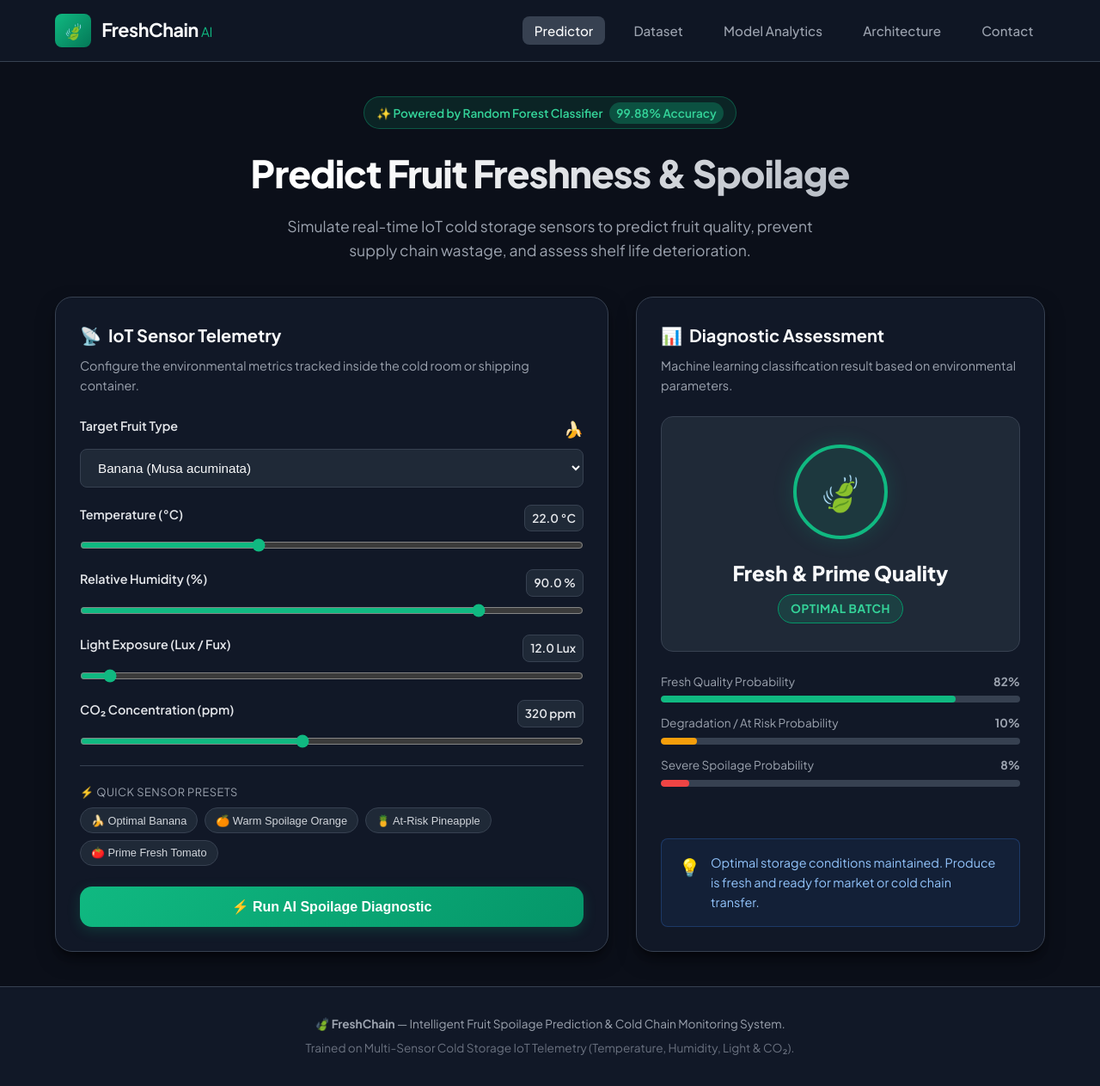
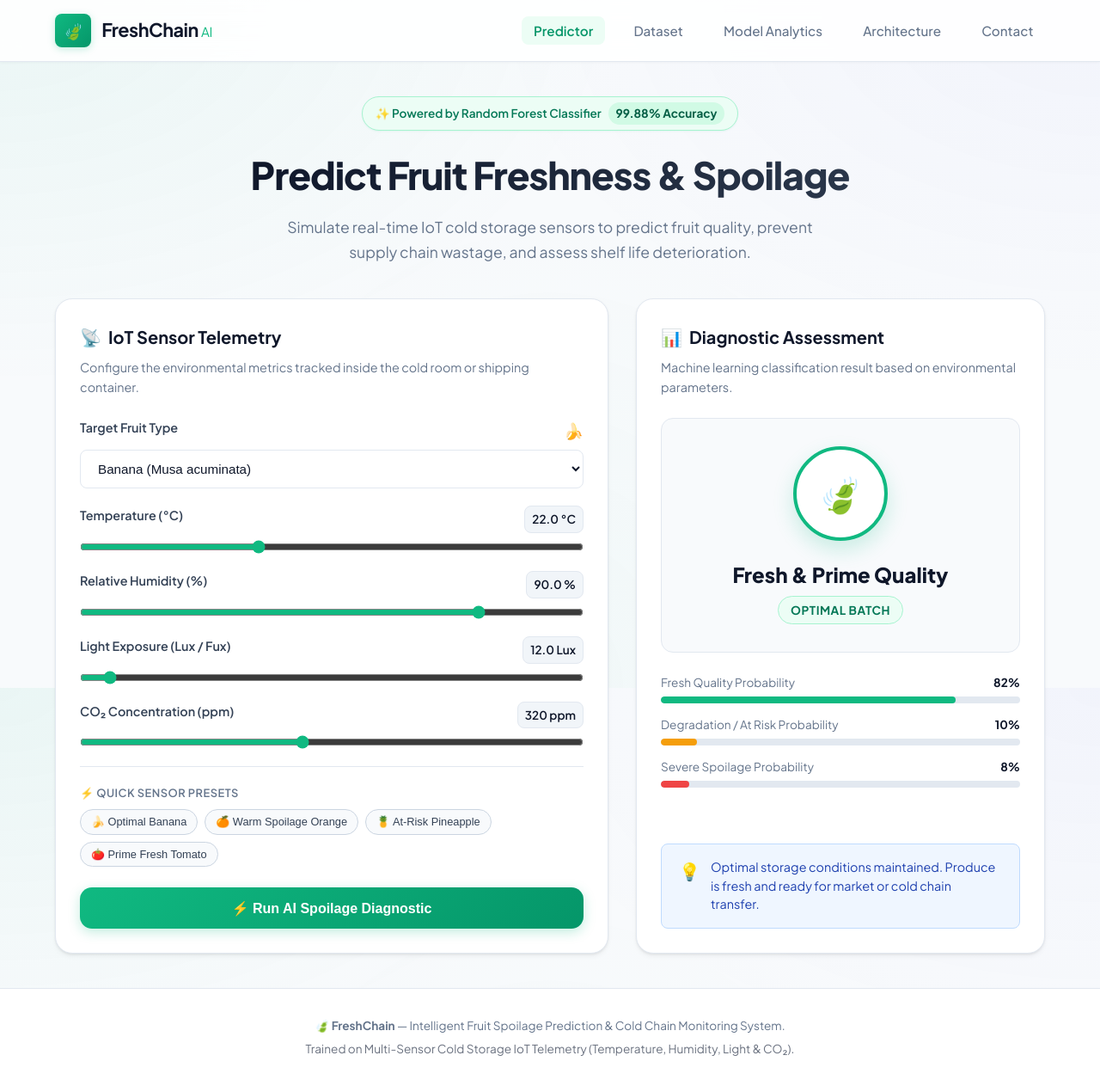
Before and after one commit to mdrahimadnan/ML-FRESHCHAIN, a Flask app: page / in a window 1280 px wide. Shown: the whole page at 86% size. Before the commit the page ends 1227 px from the top, so only its background shows below. Run offline with Flask 3, Linux system fonts and the light colour scheme.

Commit message:
feat: switch UI to light theme and add Render deployment configuration

```diff
--- /dev/null
+++ b/requirements.txt
@@ -0,0 +1,6 @@
+Flask>=3.0.0
+gunicorn>=21.2.0
+pandas>=2.0.0
+numpy>=1.24.0
+scikit-learn>=1.3.0
+joblib>=1.3.0
--- a/static/style.css
+++ b/static/style.css
@@ -2,21 +2,22 @@
   --primary: #10b981;
   --primary-hover: #059669;
   --primary-light: #ecfdf5;
-  --primary-glow: rgba(16, 185, 129, 0.2);
+  --primary-glow: rgba(16, 185, 129, 0.15);
   --secondary: #6366f1;
-  --bg: #0b0f19;
-  --surface: #111827;
-  --surface-card: #1f2937;
-  --surface-border: #374151;
-  --text-main: #f9fafb;
-  --text-muted: #9ca3af;
+  --bg: #f8fafc;
+  --surface: #ffffff;
+  --surface-card: #f8fafc;
+  --surface-border: #e2e8f0;
+  --text-main: #0f172a;
+  --text-muted: #64748b;
   --accent-good: #10b981;
   --accent-warn: #f59e0b;
   --accent-danger: #ef4444;
   --radius-sm: 8px;
   --radius-md: 14px;
   --radius-lg: 20px;
-  --shadow: 0 10px 25px -5px rgba(0, 0, 0, 0.5), 0 8px 10px -6px rgba(0, 0, 0, 0.5);
+  --shadow: 0 4px 6px -1px rgba(0, 0, 0, 0.05), 0 2px 4px -2px rgba(0, 0, 0, 0.04), 0 1px 3px rgba(0, 0, 0, 0.05);
+  --shadow-lg: 0 10px 25px -3px rgba(0, 0, 0, 0.08), 0 4px 6px -4px rgba(0, 0, 0, 0.04);
   --font-family: -apple-system, BlinkMacSystemFont, "Segoe UI", Roboto, "Helvetica Neue", Arial, sans-serif;
 }
 
@@ -29,6 +30,11 @@
 body {
   font-family: var(--font-family);
   background-color: var(--bg);
+  background-image:
+    radial-gradient(at 0% 0%, rgba(16, 185, 129, 0.06) 0px, transparent 40%),
+    radial-gradient(at 100% 0%, rgba(99, 102, 241, 0.04) 0px, transparent 40%),
+    radial-gradient(at 50% 100%, rgba(16, 185, 129, 0.03) 0px, transparent 50%);
+  background-attachment: fixed;
   color: var(--text-main);
   line-height: 1.6;
   min-height: 100vh;
@@ -38,12 +44,14 @@ body {
 
 /* Navbar */
 .navbar {
-  background: rgba(17, 24, 39, 0.85);
+  background: rgba(255, 255, 255, 0.88);
   backdrop-filter: blur(12px);
+  -webkit-backdrop-filter: blur(12px);
   border-bottom: 1px solid var(--surface-border);
   position: sticky;
   top: 0;
   z-index: 100;
+  box-shadow: 0 1px 3px rgba(0, 0, 0, 0.03);
 }
 
 .nav-container {
@@ -67,11 +75,12 @@ body {
 }
 
 .nav-brand .brand-badge {
-  background: linear-gradient(135deg, #10b981, #047857);
+  background: linear-gradient(135deg, #10b981, #059669);
   padding: 0.35rem 0.65rem;
   border-radius: var(--radius-sm);
   color: white;
   font-size: 1.1rem;
+  box-shadow: 0 2px 8px rgba(16, 185, 129, 0.25);
 }
 
 .nav-links {
@@ -90,10 +99,15 @@ body {
   transition: all 0.2s ease;
 }
 
-.nav-links a:hover,
+.nav-links a:hover {
+  color: var(--text-main);
+  background: #f1f5f9;
+}
+
 .nav-links a.active {
-  color: var(--text-main);
-  background: var(--surface-border);
+  color: #059669;
+  background: var(--primary-light);
+  font-weight: 600;
 }
 
 .main-content {
@@ -114,21 +128,22 @@ body {
   display: inline-flex;
   align-items: center;
   gap: 0.5rem;
-  background: rgba(16, 185, 129, 0.12);
-  border: 1px solid rgba(16, 185, 129, 0.35);
-  color: #34d399;
+  background: #ecfdf5;
+  border: 1px solid #a7f3d0;
+  color: #047857;
   padding: 0.35rem 0.9rem;
   border-radius: 9999px;
   font-size: 0.85rem;
   font-weight: 600;
   margin-bottom: 1rem;
+  box-shadow: 0 1px 2px rgba(16, 185, 129, 0.08);
 }
 
 .hero-title {
   font-size: 2.75rem;
   font-weight: 800;
   letter-spacing: -1px;
-  background: linear-gradient(135deg, #ffffff 30%, #9ca3af 100%);
+  background: linear-gradient(135deg, #0f172a 20%, #334155 100%);
   -webkit-background-clip: text;
   -webkit-text-fill-color: transparent;
   margin-bottom: 0.75rem;
@@ -161,11 +176,17 @@ body {
   border-radius: var(--radius-lg);
   padding: 1.75rem;
   box-shadow: var(--shadow);
+  transition: transform 0.2s ease, box-shadow 0.2s ease;
+}
+
+.card:hover {
+  box-shadow: var(--shadow-lg);
 }
 
 .card-title {
   font-size: 1.25rem;
   font-weight: 700;
+  color: var(--text-main);
   margin-bottom: 0.5rem;
   display: flex;
   align-items: center;
@@ -189,14 +210,14 @@ body {
   font-size: 0.9rem;
   font-weight: 600;
   margin-bottom: 0.5rem;
-  color: #e5e7eb;
+  color: #334155;
 }
 
 .form-control,
 .form-select {
   width: 100%;
   padding: 0.75rem 1rem;
-  background: var(--surface-card);
+  background: #ffffff;
   border: 1px solid var(--surface-border);
   border-radius: var(--radius-sm);
   color: var(--text-main);
@@ -224,8 +245,9 @@ body {
 }
 
 .slider-val {
-  min-width: 55px;
-  background: var(--surface-card);
+  min-width: 60px;
+  background: #f1f5f9;
+  color: #0f172a;
   padding: 0.25rem 0.5rem;
   border-radius: var(--radius-sm);
   text-align: center;
@@ -248,6 +270,7 @@ body {
   color: var(--text-muted);
   margin-bottom: 0.5rem;
   display: block;
+  font-weight: 600;
 }
 
 .preset-buttons {
@@ -257,11 +280,12 @@ body {
 }
 
 .btn-preset {
-  background: var(--surface-card);
-  border: 1px solid var(--surface-border);
-  color: #d1d5db;
+  background: #f8fafc;
+  border: 1px solid #cbd5e1;
+  color: #334155;
   padding: 0.4rem 0.75rem;
   font-size: 0.8rem;
+  font-weight: 500;
   border-radius: 9999px;
   cursor: pointer;
   transition: all 0.2s;
@@ -283,7 +308,7 @@ body {
   border: none;
   border-radius: var(--radius-md);
   cursor: pointer;
-  box-shadow: 0 4px 15px var(--primary-glow);
+  box-shadow: 0 4px 14px rgba(16, 185, 129, 0.25);
   transition: all 0.2s;
   display: flex;
   justify-content: center;
@@ -307,7 +333,7 @@ body {
 .status-badge-container {
   text-align: center;
   padding: 2rem 1.5rem;
-  background: var(--surface-card);
+  background: #f8fafc;
   border-radius: var(--radius-md);
   border: 1px solid var(--surface-border);
   margin-bottom: 1.5rem;
@@ -323,15 +349,16 @@ body {
   justify-content: center;
   font-size: 2.5rem;
   position: relative;
-  background: rgba(16, 185, 129, 0.1);
+  background: #ffffff;
   border: 4px solid var(--primary);
-  box-shadow: 0 0 25px var(--primary-glow);
+  box-shadow: 0 10px 25px rgba(16, 185, 129, 0.2);
   transition: all 0.3s ease;
 }
 
 .status-title {
   font-size: 1.5rem;
   font-weight: 800;
+  color: var(--text-main);
   margin-bottom: 0.35rem;
 }
 
@@ -346,21 +373,21 @@ body {
 }
 
 .badge-success {
-  background: rgba(16, 185, 129, 0.15);
-  color: #34d399;
-  border: 1px solid #059669;
+  background: #ecfdf5;
+  color: #047857;
+  border: 1px solid #a7f3d0;
 }
 
 .badge-warning {
-  background: rgba(245, 158, 11, 0.15);
-  color: #fbbf24;
-  border: 1px solid #d97706;
+  background: #fffbeb;
+  color: #b45309;
+  border: 1px solid #fde68a;
 }
 
 .badge-danger {
-  background: rgba(239, 68, 68, 0.15);
-  color: #f87171;
-  border: 1px solid #dc2626;
+  background: #fef2f2;
+  color: #b91c1c;
+  border: 1px solid #fecaca;
 }
 
 /* Probabilities Progress Bars */
@@ -384,10 +411,14 @@ body {
   color: var(--text-muted);
 }
 
+.prob-header strong {
+  color: var(--text-main);
+}
+
 .progress-track {
   width: 100%;
   height: 8px;
-  background: #374151;
+  background: #e2e8f0;
   border-radius: 9999px;
   overflow: hidden;
 }
@@ -404,15 +435,16 @@ body {
 
 /* Recommendation Box */
 .recommendation-box {
-  background: rgba(59, 130, 246, 0.08);
-  border: 1px solid rgba(59, 130, 246, 0.25);
+  background: #eff6ff;
+  border: 1px solid #bfdbfe;
   padding: 1rem 1.25rem;
   border-radius: var(--radius-sm);
-  color: #93c5fd;
+  color: #1e40af;
   font-size: 0.9rem;
   display: flex;
   gap: 0.75rem;
   align-items: flex-start;
+  line-height: 1.5;
 }
 
 /* Stats Cards (for Dataset & Model views) */
--- a/templates/about.html
+++ b/templates/about.html
@@ -14,7 +14,7 @@
 <div style="display: flex; flex-direction: column; gap: 2rem;">
     <div class="card">
         <h2 class="card-title">🍃 The Cold Chain Challenge</h2>
-        <p style="color: #d1d5db; margin-top: 0.75rem; line-height: 1.8;">
+        <p style="color: #334155; margin-top: 0.75rem; line-height: 1.8;">
             Post-harvest loss in fruits and perishables exceeds 30% globally due to temperature abuse, inadequate humidity regulation, and poor ventilation during transport. FreshChain combines multi-spectral IoT sensor telemetry (Temperature, Humidity, Light Exposure, and CO₂ gas emissions) with trained machine learning models to detect spoilage onset before visible degradation appears.
         </p>
     </div>
--- a/templates/contact.html
+++ b/templates/contact.html
@@ -13,7 +13,7 @@
 
 <div class="card" style="max-width: 650px; margin: 0 auto;">
     {% if sent %}
-    <div style="background: rgba(16, 185, 129, 0.15); border: 1px solid #10b981; padding: 1.25rem; border-radius: var(--radius-sm); color: #34d399; text-align: center; margin-bottom: 1.5rem;">
+    <div style="background: #ecfdf5; border: 1px solid #a7f3d0; padding: 1.25rem; border-radius: var(--radius-sm); color: #065f46; text-align: center; margin-bottom: 1.5rem;">
         ✅ <strong>Message received!</strong> Thank you for reaching out to the FreshChain team.
     </div>
     {% endif %}
--- a/templates/index.html
+++ b/templates/index.html
@@ -6,7 +6,7 @@
 <div class="hero-header">
     <div class="hero-tag">
         <span>✨ Powered by Random Forest Classifier</span>
-        <span style="background: rgba(16, 185, 129, 0.3); padding: 0.1rem 0.5rem; border-radius: 9999px;">99.88% Accuracy</span>
+        <span style="background: #d1fae5; color: #065f46; font-weight: 700; padding: 0.15rem 0.55rem; border-radius: 9999px;">99.88% Accuracy</span>
     </div>
     <h1 class="hero-title">Predict Fruit Freshness & Spoilage</h1>
     <p class="hero-subtitle">Simulate real-time IoT cold storage sensors to predict fruit quality, prevent supply chain wastage, and assess shelf life deterioration.</p>
@@ -254,18 +254,18 @@
 
         if (res.prediction === 2) { // Fresh
             ring.style.borderColor = '#10b981';
-            ring.style.boxShadow = '0 0 30px rgba(16, 185, 129, 0.4)';
-            ring.style.background = 'rgba(16, 185, 129, 0.12)';
+            ring.style.boxShadow = '0 10px 25px rgba(16, 185, 129, 0.25)';
+            ring.style.background = '#ecfdf5';
             icon.innerText = '🍃';
         } else if (res.prediction === 1) { // At risk
             ring.style.borderColor = '#f59e0b';
-            ring.style.boxShadow = '0 0 30px rgba(245, 158, 11, 0.4)';
-            ring.style.background = 'rgba(245, 158, 11, 0.12)';
+            ring.style.boxShadow = '0 10px 25px rgba(245, 158, 11, 0.25)';
+            ring.style.background = '#fffbeb';
             icon.innerText = '⚠️';
         } else { // Spoiled
             ring.style.borderColor = '#ef4444';
-            ring.style.boxShadow = '0 0 30px rgba(239, 68, 68, 0.4)';
-            ring.style.background = 'rgba(239, 68, 68, 0.12)';
+            ring.style.boxShadow = '0 10px 25px rgba(239, 68, 68, 0.25)';
+            ring.style.background = '#fef2f2';
             icon.innerText = '☣️';
         }
 
--- a/templates/models.html
+++ b/templates/models.html
@@ -37,10 +37,10 @@
                     <td>
                         {{ m.name }}
                         {% if 'Active' in m.status %}
-                        <span style="margin-left: 0.5rem; background: #10b981; color: #000; font-size: 0.7rem; font-weight: 800; padding: 0.15rem 0.45rem; border-radius: 4px;">CHAMPION</span>
+                        <span style="margin-left: 0.5rem; background: #059669; color: #ffffff; font-size: 0.7rem; font-weight: 800; padding: 0.15rem 0.45rem; border-radius: 4px;">CHAMPION</span>
                         {% endif %}
                     </td>
-                    <td style="color: #34d399; font-weight: 700;">{{ m.accuracy }}</td>
+                    <td style="color: #059669; font-weight: 700;">{{ m.accuracy }}</td>
                     <td>{{ m.precision }}</td>
                     <td>{{ m.recall }}</td>
                     <td>{{ m.f1 }}</td>
```
Also changed, not shown: other parts of static/style.css (+21 -9 lines), render.yaml (added, +7 -0 lines), 1 other file.
